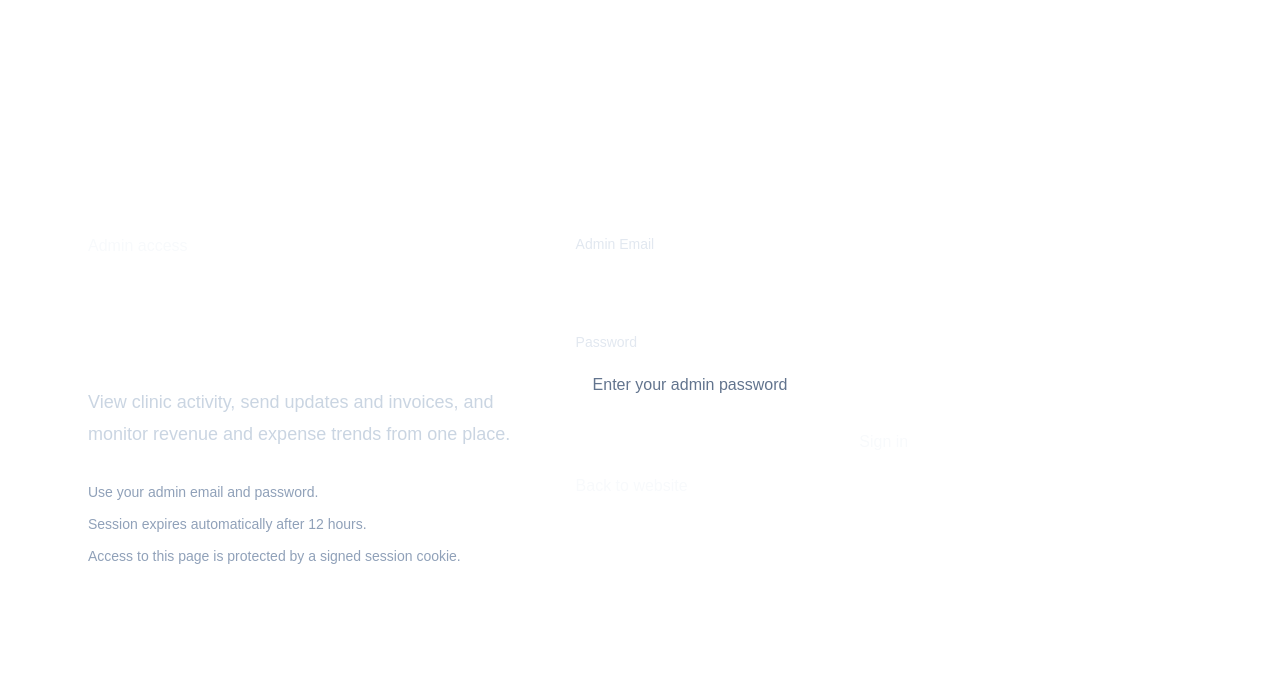
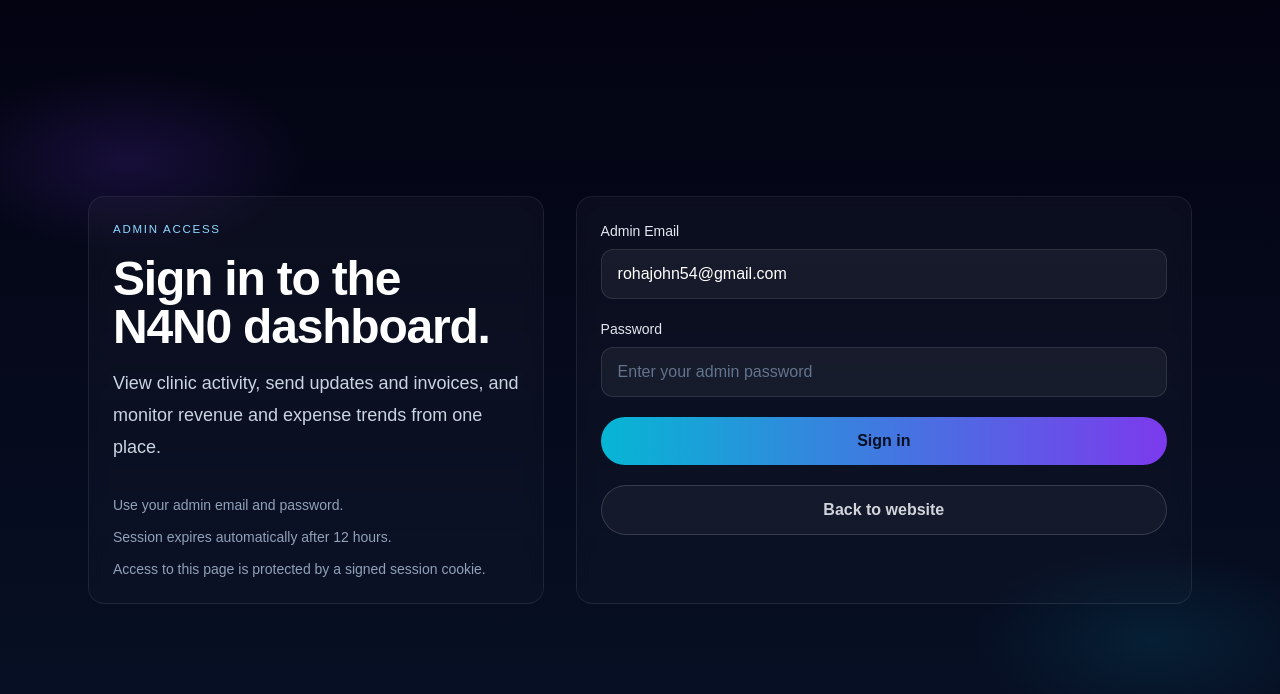
Before and after one commit to IOTJr/N4N0, a Next.js app: page /admin/login in a window 1280 px wide. Shown: the top 694 px of the page. Built offline with nearby package versions, Linux system fonts and the light colour scheme.

Commit message:
Remove landing placeholders and restore dashboard login visibility

```diff
--- a/src/app/globals.css
+++ b/src/app/globals.css
@@ -46,6 +46,73 @@ body {
 
 .workflow { margin-top:18px; transform: translateZ(0); }
 
+/* Shared dashboard + booking shells */
+.site-shell {
+  background: radial-gradient(1200px 600px at 10% 20%, rgba(124,58,237,0.16), transparent 15%), radial-gradient(1000px 500px at 90% 80%, rgba(6,182,212,0.1), transparent 18%), linear-gradient(180deg,#030312 0%, #071126 100%);
+}
+
+.section-shell {
+  background: linear-gradient(180deg, rgba(255,255,255,0.03), rgba(255,255,255,0.02));
+  border: 1px solid rgba(255,255,255,0.08);
+  border-radius: 16px;
+  padding: 24px;
+  backdrop-filter: blur(8px);
+}
+
+.section-kicker {
+  font-size: 0.72rem;
+  letter-spacing: 0.15em;
+  text-transform: uppercase;
+  color: #8fd8ff;
+}
+
+.button {
+  display: inline-flex;
+  align-items: center;
+  justify-content: center;
+  border-radius: 999px;
+  padding: 0.75rem 1rem;
+  font-weight: 600;
+}
+
+.button-primary {
+  color: #041022;
+  background: linear-gradient(90deg, var(--accent-2), var(--accent-1));
+}
+
+.button-secondary {
+  color: #d1d5db;
+  border: 1px solid rgba(255,255,255,0.15);
+  background: rgba(255,255,255,0.04);
+}
+
+.metric-card {
+  background: linear-gradient(180deg, rgba(255,255,255,0.03), rgba(255,255,255,0.01));
+  border: 1px solid rgba(255,255,255,0.08);
+  border-radius: 16px;
+  padding: 18px;
+}
+
+.metric-label {
+  display: block;
+  font-size: 0.8rem;
+  color: #9ca3af;
+}
+
+.metric-value {
+  display: block;
+  margin-top: 0.5rem;
+  font-size: 1.7rem;
+  font-weight: 700;
+  color: #fff;
+}
+
+.metric-detail {
+  margin-top: 0.5rem;
+  font-size: 0.9rem;
+  color: #94a3b8;
+}
+
 /* Smooth transitions */
 *{ transition: all 0.28s cubic-bezier(.2,.9,.2,1); }
 
--- a/src/app/page.tsx
+++ b/src/app/page.tsx
@@ -5,7 +5,7 @@ export default function Home() {
         <header className="flex items-center justify-between mb-12">
           <div className="flex items-center gap-3">
             <div className="w-12 h-12 rounded-xl bg-gradient-to-br from-[#6EE7F3]/40 to-[#7C3AED]/30 backdrop-blur-sm border border-white/[.06] flex items-center justify-center shadow-glow">
-              <span className="font-semibold text-lg">[N4N0]</span>
+              <span className="font-semibold text-lg">N4N0</span>
             </div>
             <div>
               <div className="text-sm text-slate-300">Booking + Acquisition System</div>
@@ -15,6 +15,7 @@ export default function Home() {
           <nav className="flex items-center gap-4">
             <a href="/booking" className="btn-primary">Book a Demo</a>
             <a href="#audit" className="btn-ghost">Get a Free Audit</a>
+            <a href="/admin/login" className="btn-ghost">Dashboard Login</a>
           </nav>
         </header>
 
@@ -35,15 +36,15 @@ export default function Home() {
             <div className="mt-8 grid grid-cols-1 sm:grid-cols-3 gap-4">
               <div className="glass-card">
                 <div className="text-xs text-slate-300">No-show reduction</div>
-                <div className="font-semibold text-white">[ADD REAL METRIC HERE]</div>
+                <div className="font-semibold text-white">Automated confirmations and reminder flows</div>
               </div>
               <div className="glass-card">
                 <div className="text-xs text-slate-300">Booking uplift</div>
-                <div className="font-semibold text-white">[ADD REAL METRIC HERE]</div>
+                <div className="font-semibold text-white">Faster lead response across web and social</div>
               </div>
               <div className="glass-card">
                 <div className="text-xs text-slate-300">Staff time saved</div>
-                <div className="font-semibold text-white">[ADD REAL METRIC HERE]</div>
+                <div className="font-semibold text-white">Less repetitive front-desk admin work</div>
               </div>
             </div>
           </section>
@@ -151,21 +152,21 @@ export default function Home() {
 
         <section className="mt-12 p-8 glass-section">
           <h3 className="text-xl font-bold">Case studies & Projects</h3>
-          <p className="text-slate-300 mt-3">(Placeholders — fill with real results)</p>
+          <p className="text-slate-300 mt-3">Recent project examples from healthcare service workflows.</p>
 
           <div className="mt-6 grid grid-cols-1 md:grid-cols-2 gap-4">
             <div className="card-compact">
-              <div className="text-sm text-slate-400">Clinic type: [DENTAL CLINIC TYPE]</div>
-              <div className="font-semibold mt-2">Problem: [ADD PROBLEM]</div>
-              <div className="text-sm text-slate-300 mt-1">Solution: [ADD SOLUTION]</div>
-              <div className="text-sm text-slate-300 mt-2">Result: [ADD REAL RESULT]</div>
+              <div className="text-sm text-slate-400">Clinic type: Dental clinic</div>
+              <div className="font-semibold mt-2">Problem: High no-show rate and slow response to new patient inquiries.</div>
+              <div className="text-sm text-slate-300 mt-1">Solution: Implemented AI intake, booking flow, and reminder automation.</div>
+              <div className="text-sm text-slate-300 mt-2">Result: Improved booking consistency and reduced manual admin effort.</div>
             </div>
 
             <div className="card-compact">
-              <div className="text-sm text-slate-400">Clinic type: [MED SPA TYPE]</div>
-              <div className="font-semibold mt-2">Problem: [ADD PROBLEM]</div>
-              <div className="text-sm text-slate-300 mt-1">Solution: [ADD SOLUTION]</div>
-              <div className="text-sm text-slate-300 mt-2">Result: [ADD REAL RESULT]</div>
+              <div className="text-sm text-slate-400">Clinic type: Med spa</div>
+              <div className="font-semibold mt-2">Problem: Missed consult leads and weak retention follow-up.</div>
+              <div className="text-sm text-slate-300 mt-1">Solution: Built consult routing, post-visit nurtures, and reactivation automations.</div>
+              <div className="text-sm text-slate-300 mt-2">Result: Better lead handling and stronger repeat-visit momentum.</div>
             </div>
           </div>
         </section>
@@ -174,6 +175,7 @@ export default function Home() {
           <div>Contact</div>
           <div>Email: rohajohn54@gmail.com • WhatsApp/Phone: +254723178444</div>
           <div className="mt-3">Location served: Remote / Worldwide</div>
+          <div className="mt-3"><a href="/admin/login" className="underline">Dashboard Login</a></div>
         </footer>
       </div>
     </div>
```
